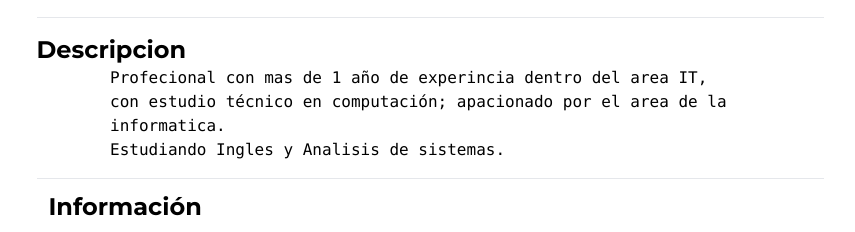
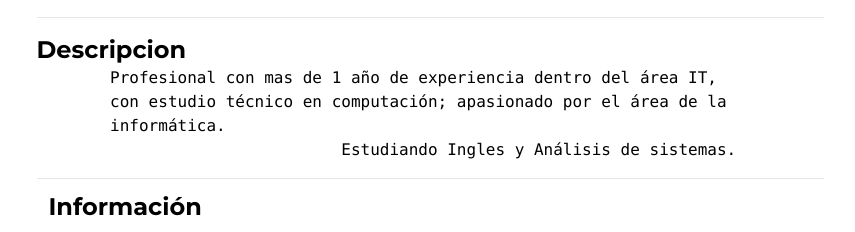
Before and after one commit to Veronelli/porfolio, a plain HTML site: page index.html in a window 1280 px wide. Shown: the part 545-777 px from the top of the page, without its empty margins (210-1065 px from the left). Drawn offline with nearby package versions, Linux system fonts and the light colour scheme.

Commit message:
orthography correction

```diff
--- a/index.html
+++ b/index.html
@@ -73,8 +73,8 @@
             <section class="py-4">
                 <h2 class="text-2xl"><b>Descripcion</b></h2>
                 <div id="description" class="m-auto w-5/6">
-                    <pre class="px-2" style="line-break: auto;white-space:break-spaces">Profecional con mas de 1 año de experincia dentro del area IT, con estudio técnico en computación; apacionado por el area de la informatica.
-Estudiando Ingles y Analisis de sistemas.</pre>
+                    <pre class="px-2" style="line-break: auto;white-space:break-spaces">Profesional con mas de 1 año de experiencia dentro del área IT, con estudio técnico en computación; apasionado por el área de la informática.
+                        Estudiando Ingles y Análisis de sistemas.</pre>
 
                 </div>
             </section>
```
